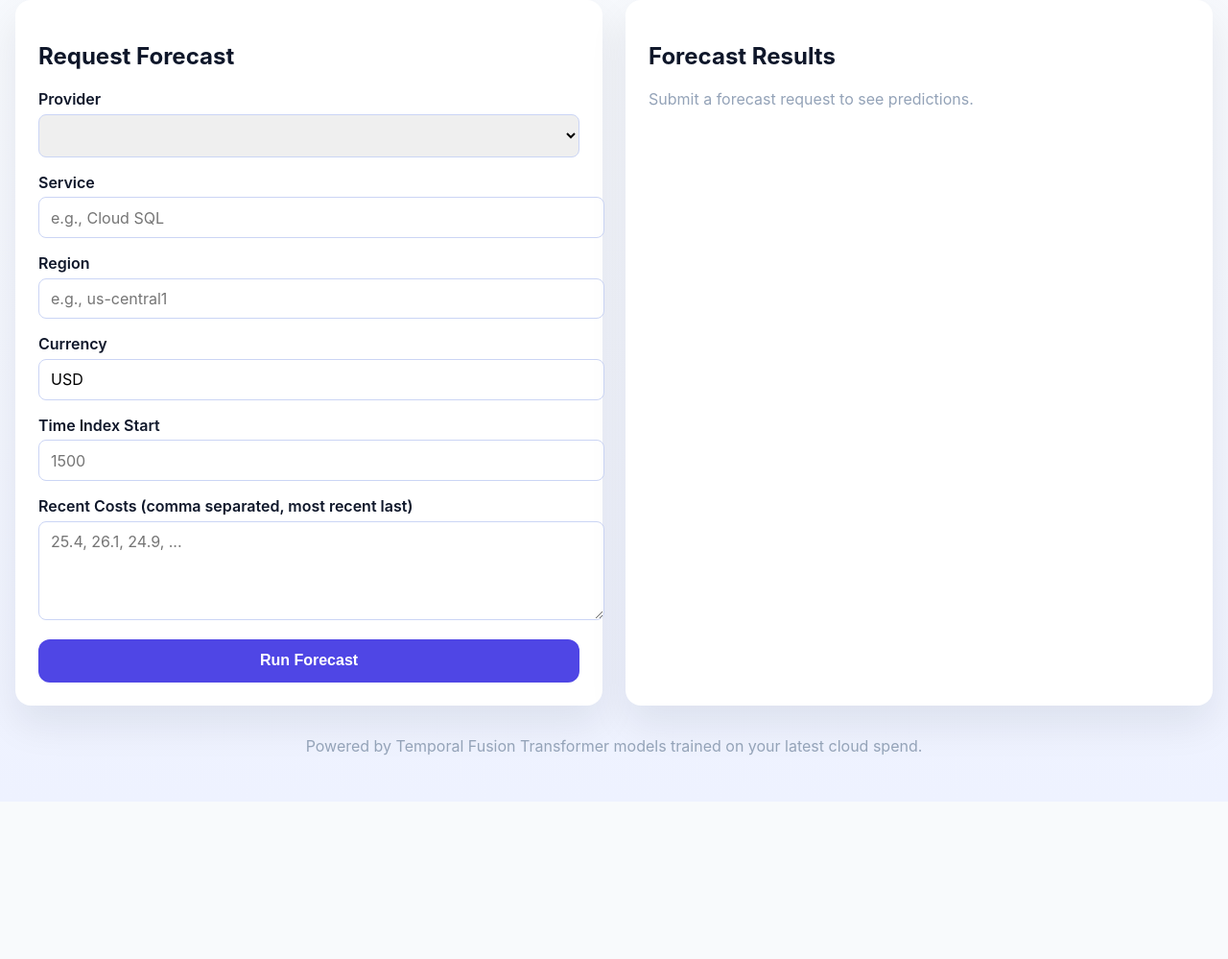
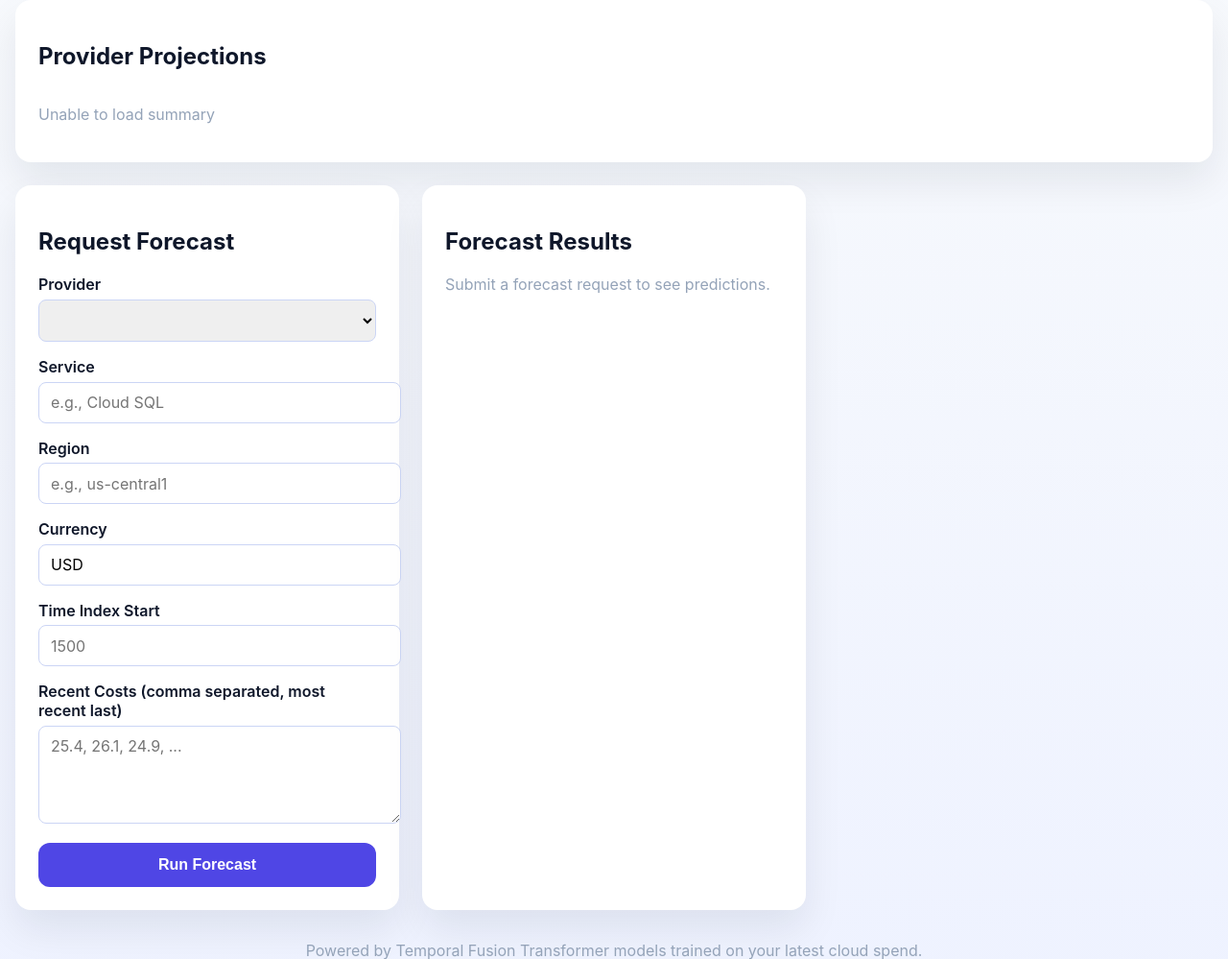
Before and after one commit to VrityaCodeRishi/cloud-forecast, a FastAPI app: page / in a window 1280 px wide. Shown: the part 160-1159 px from the top of the page at 96% size. Before the commit the page ends 947 px from the top, so only its background shows below. Run offline with FastAPI, Linux system fonts and the light colour scheme; lists and menus that the app fills with data are empty; parts of the project's set-up code (start-up, migrations or seed data) failed here and were passed over; some libraries are stand-ins or nearby versions.

Commit message:
Adding only forecast summary

```diff
--- a/src/api/app.py
+++ b/src/api/app.py
@@ -1,9 +1,10 @@
 import os
 from pathlib import Path
-from typing import Dict
+from typing import Dict, List, Tuple
 
 import pandas as pd
 import torch
+import psycopg2
 from fastapi import FastAPI, HTTPException, Request
 from fastapi.responses import HTMLResponse
 from fastapi.staticfiles import StaticFiles
@@ -27,6 +28,11 @@
 SINGLE_CHECKPOINT_ENV = os.getenv("MODEL_CHECKPOINT")
 DEFAULT_MODEL_FILENAME = "tft_cost_forecast.ckpt"
 MODEL_DISCOVERY_REQUIRED = os.getenv("MODEL_REQUIRED", "1").lower() not in {"0", "false"}
+SUMMARY_LOOKBACK_DAYS = int(os.getenv("SUMMARY_LOOKBACK_DAYS", "30"))
+PROVIDER_CONNECTIONS = {
+    "gcp": os.getenv("GCP_POSTGRES_CONN"),
+    "azure": os.getenv("AZURE_POSTGRES_CONN"),
+}
 
 
 def _discover_model_paths() -> Dict[str, Path]:
@@ -108,6 +114,110 @@
     return dataset.to_dataloader(batch_size=1, train=False)
 
 
+def _get_quantile_index(model: TemporalFusionTransformer, quantile: float = 0.5) -> int:
+    quantiles = getattr(getattr(model, "loss", None), "quantiles", None)
+    if quantiles and quantile in quantiles:
+        return quantiles.index(quantile)
+    if quantiles:
+        return len(quantiles) // 2
+    # default to middle
+    return 0
+
+
+def _load_recent_costs(provider: str, lookback_days: int) -> pd.DataFrame:
+    conn_str = PROVIDER_CONNECTIONS.get(provider)
+    if not conn_str:
+        raise ValueError(f"No database connection configured for provider '{provider}'.")
+    query = """
+        SELECT service, region, currency, date, cost
+        FROM daily_costs
+        WHERE provider = %(provider)s
+          AND date >= CURRENT_DATE - %(days)s * INTERVAL '1 day'
+        ORDER BY service, date
+    """
+    with psycopg2.connect(conn_str) as conn:
+        df = pd.read_sql(query, conn, params={"provider": provider, "days": lookback_days})
+    return df
+
+
+def _build_request_from_series(provider: str, service: str, region: str, currency: str, costs: List[float], max_encoder: int) -> ForecastRequest:
+    recent = costs[-max_encoder:]
+    return ForecastRequest(
+        provider=provider,
+        service=service,
+        region=region or "unknown",
+        currency=currency or "USD",
+        recent_costs=recent,
+        time_idx_start=0,
+    )
+
+
+def _summarize_provider(provider: str, model: TemporalFusionTransformer, lookback_days: int) -> Dict:
+    if provider not in PROVIDER_CONNECTIONS or not PROVIDER_CONNECTIONS[provider]:
+        return {}
+    try:
+        df = _load_recent_costs(provider, lookback_days)
+    except Exception as exc:
+        print(f"[API] Failed to load recent costs for {provider}: {exc}")
+        return {}
+
+    if df.empty:
+        return {}
+
+    dataset_params = getattr(model.hparams, "dataset_parameters", {}) or {}
+    max_encoder = dataset_params.get("max_encoder_length", len(df))
+    quantile_idx = _get_quantile_index(model, 0.5)
+
+    provider_weekly = 0.0
+    provider_monthly = 0.0
+    provider_yearly = 0.0
+    service_details = []
+
+    grouped = df.groupby(["service", "region", "currency"], dropna=False)
+    for (service, region, currency), service_df in grouped:
+        service_df = service_df.sort_values("date")
+        costs = service_df["cost"].astype(float).tolist()
+        if len(costs) < 2:
+            continue
+        try:
+            request = _build_request_from_series(provider, service or "unknown", region or "unknown", currency or "USD", costs, max_encoder)
+            dataloader = preprocess_input(request, model)
+            preds = model.predict(dataloader, mode="quantiles")
+            median = preds[0, :, quantile_idx].tolist()
+        except Exception as exc:
+            print(f"[API] Forecast failed for {provider}/{service}: {exc}")
+            continue
+
+        horizon_days = max(1, len(median))
+        weekly = sum(median)
+        daily_avg = weekly / horizon_days
+        monthly = daily_avg * 30
+        yearly = monthly * 12
+
+        provider_weekly += weekly
+        provider_monthly += monthly
+        provider_yearly += yearly
+
+        service_details.append({
+            "service": service or "unknown",
+            "region": region or "unknown",
+            "currency": currency or "USD",
+            "weekly": weekly,
+            "monthly": monthly,
+            "yearly": yearly,
+        })
+
+    if not service_details:
+        return {}
+
+    return {
+        "weekly": provider_weekly,
+        "monthly": provider_monthly,
+        "yearly": provider_yearly,
+        "services": service_details,
+    }
+
+
 @app.get("/health")
 async def health():
     status = {
@@ -145,6 +255,23 @@
     return {"providers": sorted(MODEL_REGISTRY.keys())}
 
 
+@app.get("/forecast/summary")
+async def forecast_summary(lookback_days: int = SUMMARY_LOOKBACK_DAYS):
+    results = {}
+    for provider, model in MODEL_REGISTRY.items():
+        summary = _summarize_provider(provider, model, lookback_days)
+        if summary:
+            results[provider] = summary
+
+    if not results:
+        raise HTTPException(status_code=503, detail="No provider summaries available.")
+
+    return {
+        "providers": results,
+        "lookback_days": lookback_days,
+    }
+
+
 @app.get("/", response_class=HTMLResponse)
 async def index(request: Request):
     provider_list = sorted(MODEL_REGISTRY.keys())
--- a/src/api/static/css/styles.css
+++ b/src/api/static/css/styles.css
@@ -23,6 +23,10 @@
   display: grid;
   grid-template-columns: repeat(auto-fit, minmax(320px, 1fr));
   gap: 1.5rem;
+}
+
+#summary-panel {
+  grid-column: 1 / -1;
 }
 
 .panel {
@@ -112,3 +116,34 @@
   margin-top: 2rem;
   color: #94a3b8;
 }
+
+.summary-grid {
+  display: grid;
+  grid-template-columns: repeat(auto-fit, minmax(240px, 1fr));
+  gap: 1rem;
+}
+
+.summary-card {
+  background: #eef2ff;
+  border-radius: 1rem;
+  padding: 1rem;
+}
+
+.summary-card h3 {
+  margin: 0 0 0.25rem;
+}
+
+.summary-card .figures {
+  display: grid;
+  gap: 0.35rem;
+  margin-top: 0.75rem;
+}
+
+.summary-card .figures span {
+  font-size: 0.85rem;
+  color: #6366f1;
+}
+
+.summary-card .figures strong {
+  font-size: 1.15rem;
+}
--- a/src/api/static/js/app.js
+++ b/src/api/static/js/app.js
@@ -1,5 +1,47 @@
 const form = document.getElementById("forecast-form");
 const resultsEl = document.getElementById("results");
+const summaryEl = document.getElementById("summary");
+
+document.addEventListener("DOMContentLoaded", () => {
+  loadSummary();
+});
+
+async function loadSummary() {
+  if (!summaryEl) return;
+  summaryEl.innerHTML = '<p class="muted">Loading provider forecasts...</p>';
+  try {
+    const response = await fetch("/forecast/summary");
+    if (!response.ok) throw new Error("Unable to load summary");
+    const data = await response.json();
+    renderSummary(data.providers || {});
+  } catch (error) {
+    summaryEl.innerHTML = `<p class="muted">${error.message}</p>`;
+  }
+}
+
+function renderSummary(providers) {
+  const entries = Object.entries(providers);
+  if (!entries.length) {
+    summaryEl.innerHTML = '<p class="muted">No provider summaries available.</p>';
+    return;
+  }
+  const cards = entries
+    .map(([provider, stats]) => {
+      return `
+        <article class="summary-card">
+          <h3>${provider.toUpperCase()}</h3>
+          <p class="muted">Aggregated forecast</p>
+          <div class="figures">
+            <div><span>Weekly</span><strong>${formatCurrency(stats.weekly)}</strong></div>
+            <div><span>Monthly</span><strong>${formatCurrency(stats.monthly)}</strong></div>
+            <div><span>Yearly</span><strong>${formatCurrency(stats.yearly)}</strong></div>
+          </div>
+        </article>
+      `;
+    })
+    .join("");
+  summaryEl.innerHTML = cards;
+}
 
 const formatCurrency = (value) =>
   Number(value).toLocaleString(undefined, {
--- a/src/api/templates/index.html
+++ b/src/api/templates/index.html
@@ -13,6 +13,13 @@
   </header>
 
   <main>
+    <section class="panel" id="summary-panel">
+      <h2>Provider Projections</h2>
+      <div id="summary" class="summary-grid">
+        <p class="muted">Loading provider forecasts...</p>
+      </div>
+    </section>
+
     <section class="panel">
       <h2>Request Forecast</h2>
       <form id="forecast-form">
```
